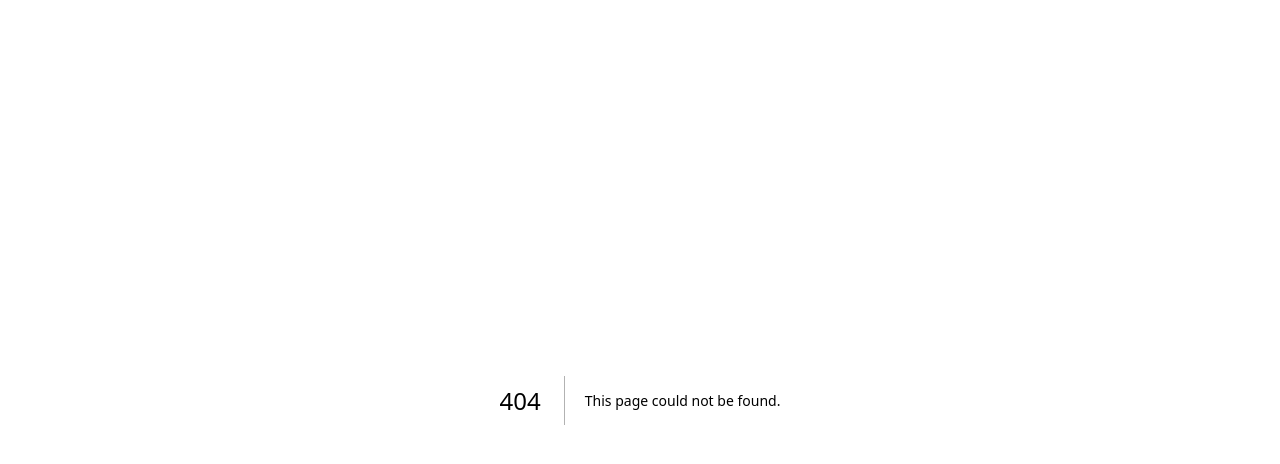
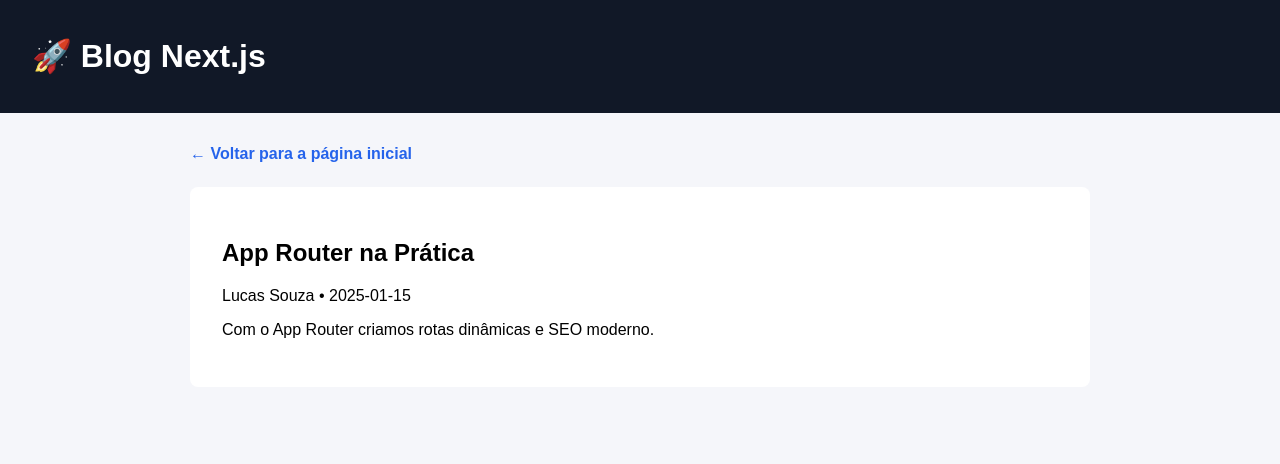
Before and after one commit to lucassouza88/blog-app-router, a Next.js app: page /artigos/app-router-na-pratica in a window 1280 px wide. Before the commit this address had no page. Shown: the top 464 px of the page. Built offline with nearby package versions, Linux system fonts and the light colour scheme.

Commit message:
Projeto blog com Next.js 15 e App Router

```diff
--- /dev/null
+++ b/app/artigos/[slug]/page.tsx
@@ -0,0 +1,44 @@
+import Link from "next/link"
+import { getArtigos, getArtigoBySlug } from "@/lib/artigos"
+import { notFound } from "next/navigation"
+
+export const dynamic = "force-static"
+
+export async function generateStaticParams() {
+  const artigos = await getArtigos()
+  return artigos.map((artigo) => ({ slug: artigo.slug }))
+}
+
+export async function generateMetadata({ params }: { params: { slug: string } }) {
+  const artigo = await getArtigoBySlug(params.slug)
+  if (!artigo) return {}
+
+  return {
+    title: artigo.titulo,
+    description: artigo.descricao,
+  }
+}
+
+export default async function ArtigoPage({
+  params,
+}: {
+  params: { slug: string }
+}) {
+  const artigo = await getArtigoBySlug(params.slug)
+  if (!artigo) return notFound()
+
+  return (
+    <main className="container">
+      {/* 🔙 LINK DE VOLTAR */}
+      <Link href="/" className="link">
+        ← Voltar para a página inicial
+      </Link>
+
+      <article className="article" style={{ marginTop: "1.5rem" }}>
+        <h1>{artigo.titulo}</h1>
+        <p>{artigo.autor} • {artigo.data}</p>
+        <p>{artigo.conteudo}</p>
+      </article>
+    </main>
+  )
+}
--- a/app/globals.css
+++ b/app/globals.css
@@ -1,42 +1,41 @@
-:root {
-  --background: #ffffff;
-  --foreground: #171717;
+body {
+  margin: 0;
+  font-family: Arial, Helvetica, sans-serif;
+  background: #f5f6fa;
 }
 
-@media (prefers-color-scheme: dark) {
-  :root {
-    --background: #0a0a0a;
-    --foreground: #ededed;
-  }
+.header {
+  background: #111827;
+  color: white;
+  padding: 1rem 2rem;
 }
 
-html,
-body {
-  max-width: 100vw;
-  overflow-x: hidden;
+.container {
+  max-width: 900px;
+  margin: 2rem auto;
+  padding: 0 1rem;
 }
 
-body {
-  color: var(--foreground);
-  background: var(--background);
-  font-family: Arial, Helvetica, sans-serif;
-  -webkit-font-smoothing: antialiased;
-  -moz-osx-font-smoothing: grayscale;
+.grid {
+  display: grid;
+  gap: 1.5rem;
+  grid-template-columns: repeat(auto-fit, minmax(260px, 1fr));
 }
 
-* {
-  box-sizing: border-box;
-  padding: 0;
-  margin: 0;
+.card {
+  background: white;
+  padding: 1.5rem;
+  border-radius: 8px;
 }
 
-a {
-  color: inherit;
+.link {
+  color: #2563eb;
+  font-weight: bold;
   text-decoration: none;
 }
 
-@media (prefers-color-scheme: dark) {
-  html {
-    color-scheme: dark;
-  }
+.article {
+  background: white;
+  padding: 2rem;
+  border-radius: 8px;
 }
--- a/app/layout.tsx
+++ b/app/layout.tsx
@@ -1,32 +1,23 @@
-import type { Metadata } from "next";
-import { Geist, Geist_Mono } from "next/font/google";
-import "./globals.css";
+import "./globals.css"
 
-const geistSans = Geist({
-  variable: "--font-geist-sans",
-  subsets: ["latin"],
-});
-
-const geistMono = Geist_Mono({
-  variable: "--font-geist-mono",
-  subsets: ["latin"],
-});
-
-export const metadata: Metadata = {
-  title: "Create Next App",
-  description: "Generated by create next app",
-};
+export const metadata = {
+  title: "Blog Next.js",
+  description: "Blog criado com Next.js 15 e App Router",
+}
 
 export default function RootLayout({
   children,
-}: Readonly<{
-  children: React.ReactNode;
-}>) {
+}: {
+  children: React.ReactNode
+}) {
   return (
-    <html lang="en">
-      <body className={`${geistSans.variable} ${geistMono.variable}`}>
+    <html lang="pt-BR">
+      <body>
+        <header className="header">
+          <h1>🚀 Blog Next.js</h1>
+        </header>
         {children}
       </body>
     </html>
-  );
+  )
 }
--- /dev/null
+++ b/data/artigos.json
@@ -0,0 +1,18 @@
+[
+  {
+    "titulo": "Introdução ao Next.js 15",
+    "slug": "introducao-nextjs-15",
+    "autor": "Lucas Souza",
+    "data": "2025-01-10",
+    "descricao": "Conheça as principais novidades do Next.js 15.",
+    "conteudo": "O Next.js 15 melhora o App Router, Server Components e SEO."
+  },
+  {
+    "titulo": "App Router na Prática",
+    "slug": "app-router-na-pratica",
+    "autor": "Lucas Souza",
+    "data": "2025-01-15",
+    "descricao": "Aprenda a usar o App Router corretamente.",
+    "conteudo": "Com o App Router criamos rotas dinâmicas e SEO moderno."
+  }
+]
--- /dev/null
+++ b/lib/artigos.ts
@@ -0,0 +1,10 @@
+import artigos from "@/data/artigos.json"
+import { Artigo } from "@/types/Artigo"
+
+export async function getArtigos(): Promise<Artigo[]> {
+  return artigos
+}
+
+export async function getArtigoBySlug(slug: string): Promise<Artigo | undefined> {
+  return artigos.find((artigo) => artigo.slug === slug)
+}
--- /dev/null
+++ b/types/Artigo.ts
@@ -0,0 +1,8 @@
+export interface Artigo {
+  titulo: string
+  slug: string
+  autor: string
+  data: string
+  descricao: string
+  conteudo: string
+}
```
Also changed, not shown: app/page.tsx (+24 -91 lines).
